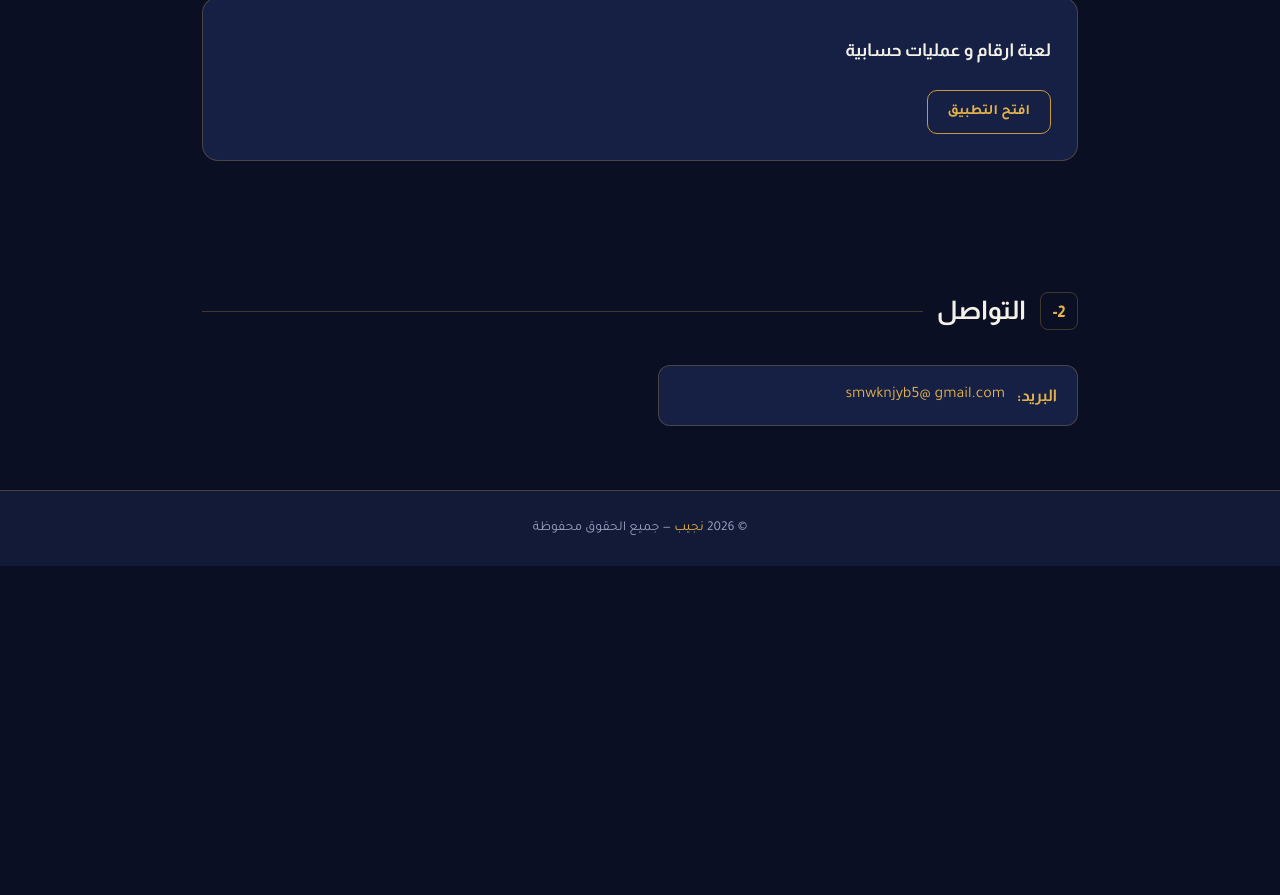
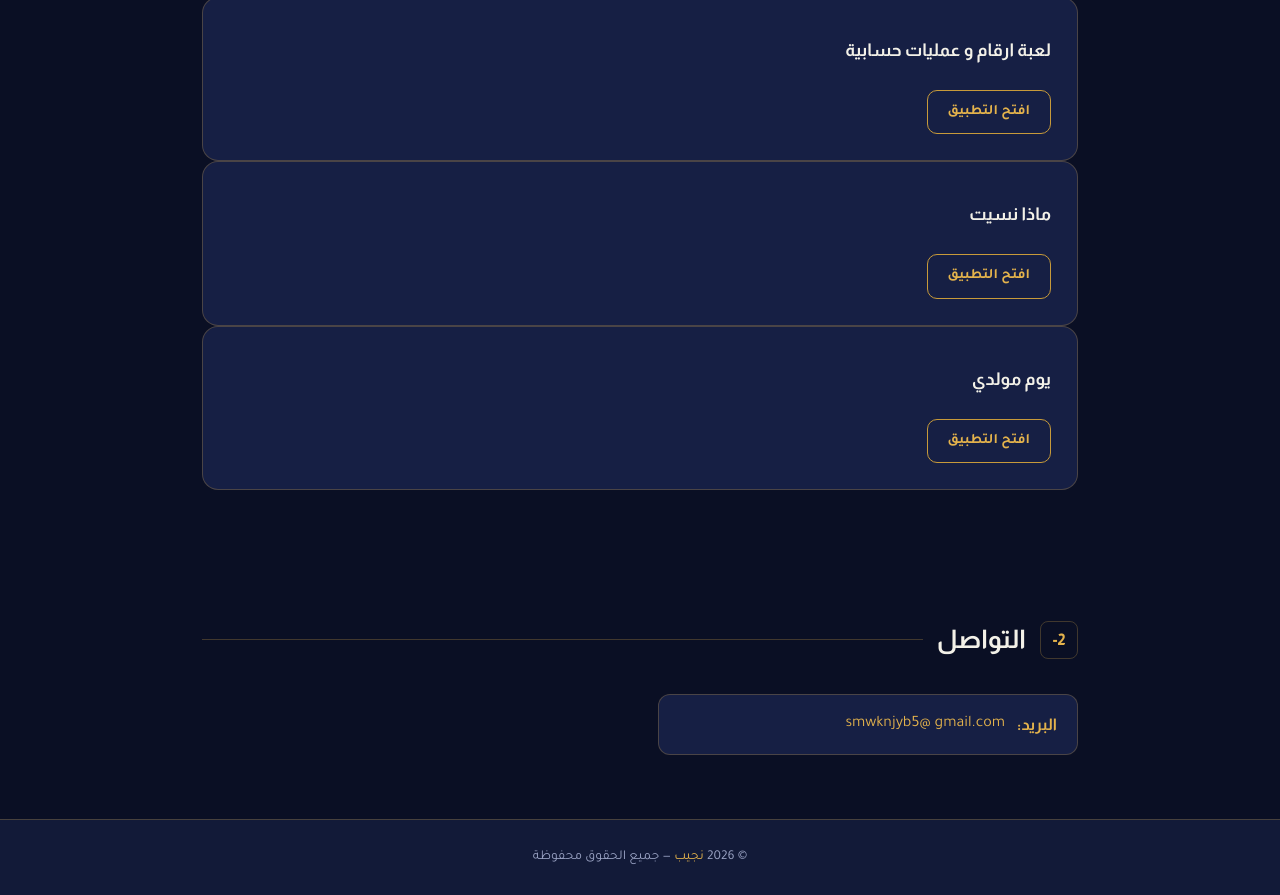
Before and after one commit to smwknjyb5-glitch/jeux, a plain HTML site: page index.html in a window 1280 px wide. Shown: the part 1495-2390 px from the top of the page. Before the commit the page ends 2061 px from the top, so only its background shows below. Drawn offline with Linux system fonts and the light colour scheme.

Commit message:
Update index.html

```diff
--- a/index.html
+++ b/index.html
@@ -227,6 +227,19 @@
       <p></p>
       <a class="btn" href="arkam.html"> افتح  التطبيق</a>
     </div>
+    <div class="card">
+      <div class="icon"></div>
+      <h3> ماذا نسيت </h3>
+      <p></p>
+      <a class="btn" href="enssa.html"> افتح  التطبيق</a>
+    </div>
+
+    <div class="card">
+      <div class="icon"></div>
+      <h3>  يوم مولدي </h3>
+      <p></p>
+      <a class="btn" href="happy.html"> افتح  التطبيق</a>
+    </div>
 
 </section>
 
```
